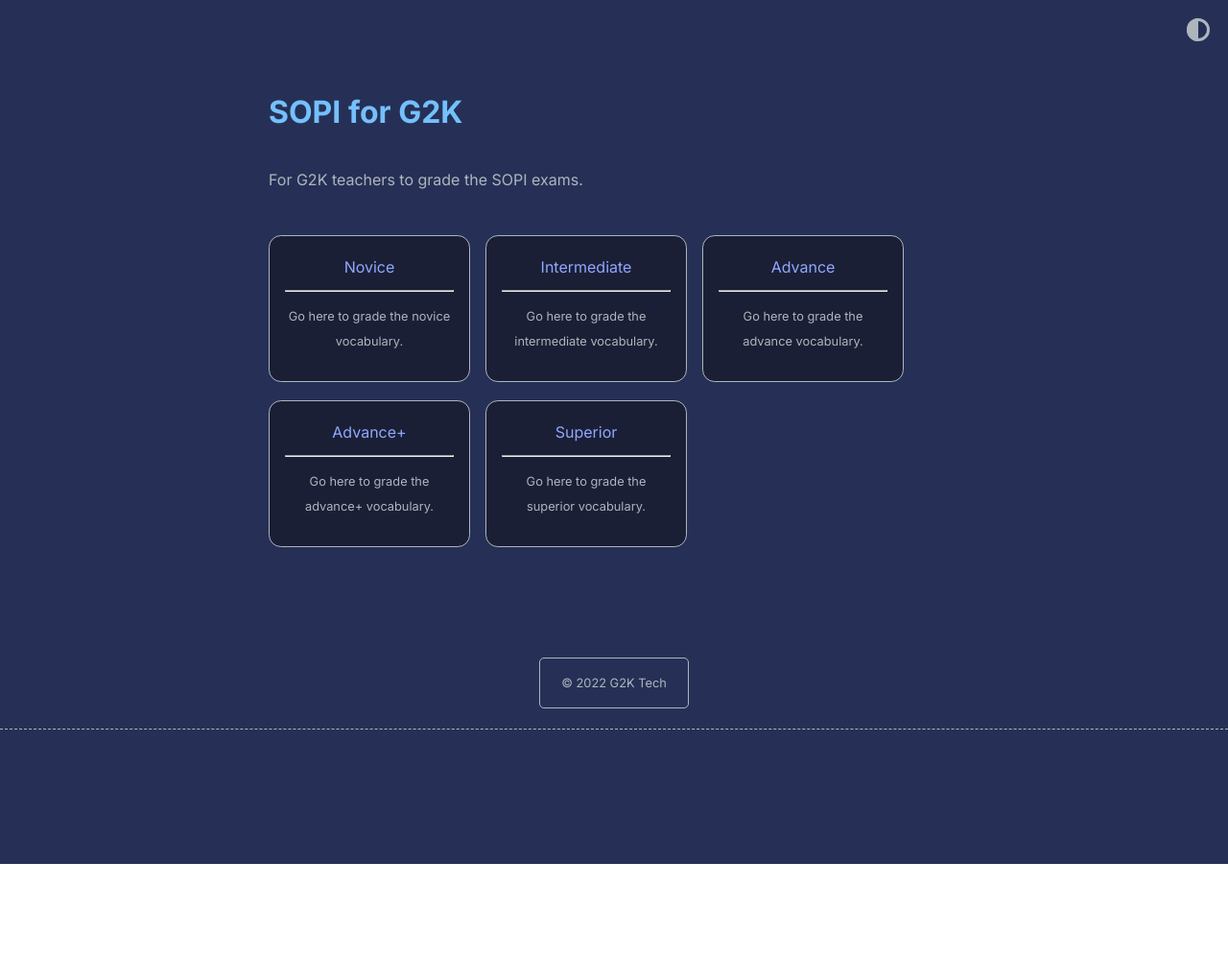
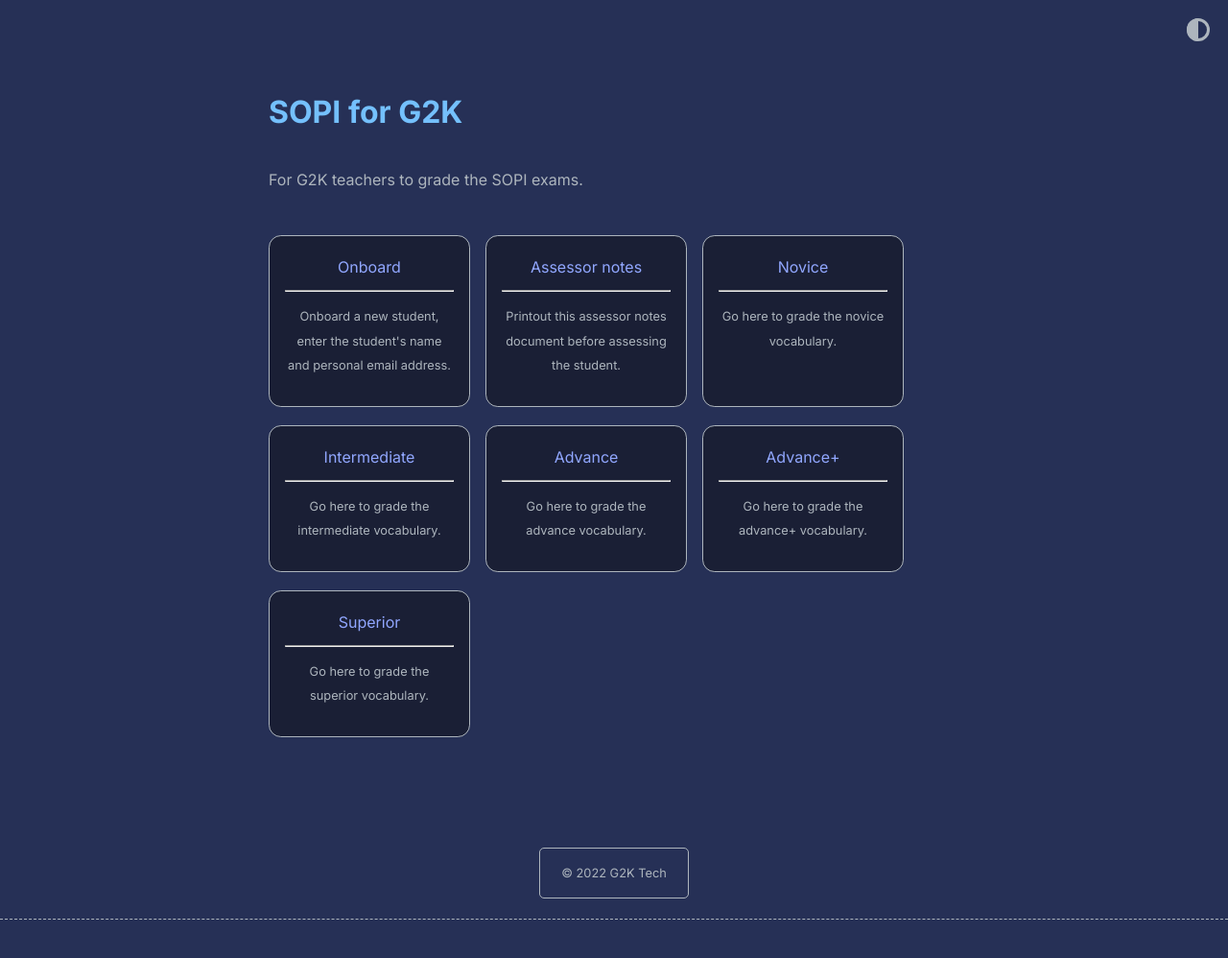
Before and after one commit to tech-g2k/SOPI, a Jekyll site: the page built from index.md, in a window 1280 px wide. Shown: the whole page at 96% size. Built offline with Jekyll 4.4.1, drawn with Linux system fonts in a browser that asks for light colours; before the commit the page ends 900 px from its top, so only the background shows below that.

Commit message:
Add onbarding and assessor notes

```diff
--- a/_data/home.yml
+++ b/_data/home.yml
@@ -9,6 +9,14 @@ navbar_entries:
     url: https://www.abhinav.co
 
 project_entries:
+  - title: Onboard
+    url: https://docs.google.com/spreadsheets/d/1GFtFJ9do957XocBC_L2_lUM3tWm1zUWr8In575h_K8Y/edit#gid=1842073324
+    desc: Onboard a new student, enter the student's name and personal email address.
+
+  - title: Assessor notes
+    url: https://docs.google.com/document/d/1E5ogqFxtFxnkjFMllCTlUYRnJVZV8N8t/edit#heading=h.gjdgxs
+    desc: Printout this assessor notes document before assessing the student.
+
   - title: Novice
     url: https://docs.google.com/forms/d/1qOIN5vuc8_hf79SV-y-jynYzKtzPWsmDiiOD4YK6TFA/edit#question=1323404147&field=2137642359
     desc: Go here to grade the novice vocabulary.
```
